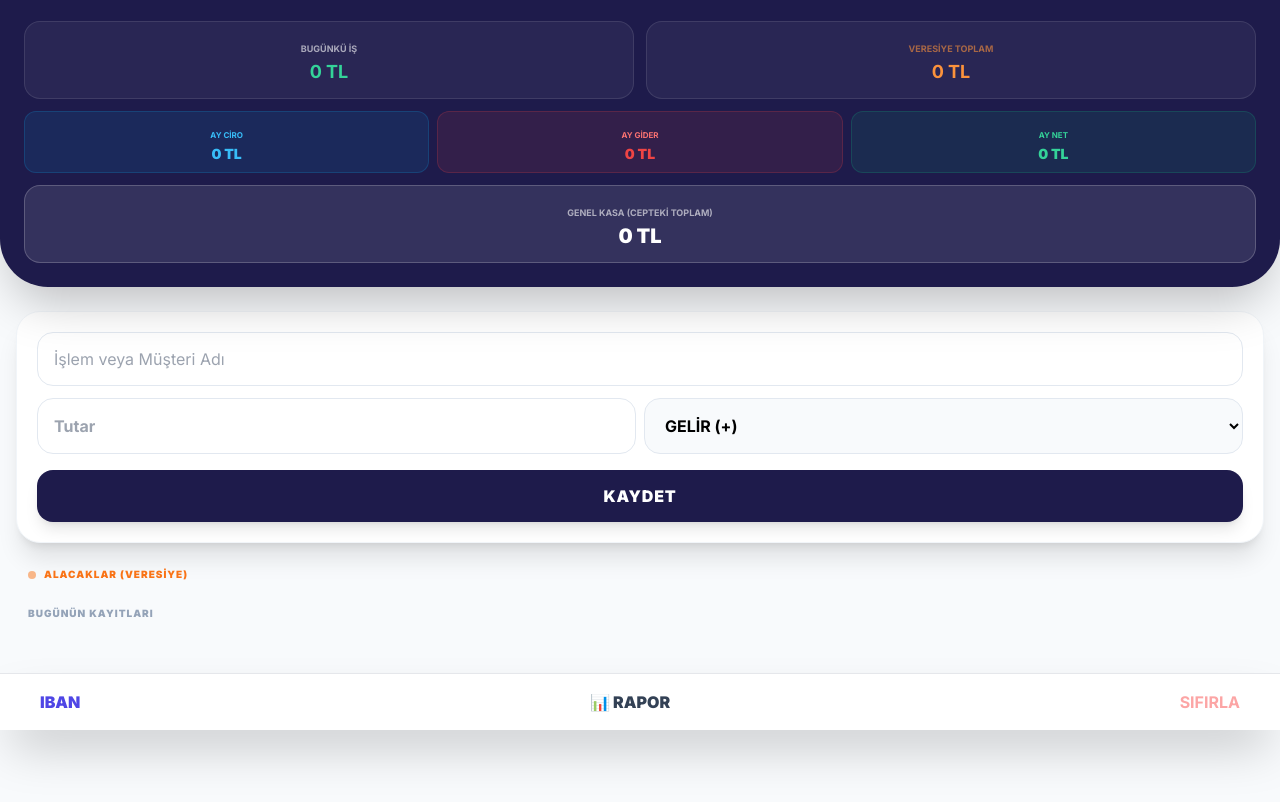
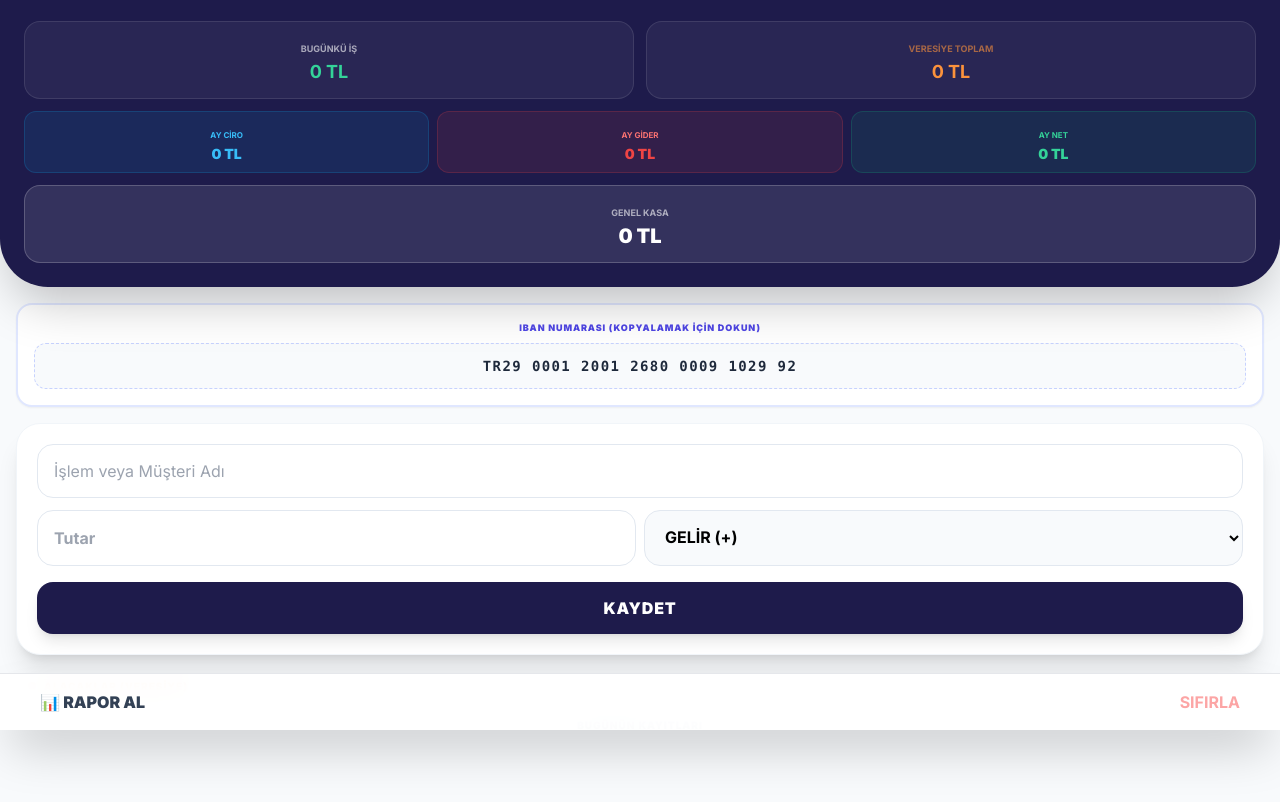
Before and after one commit to ahmt07/Deneme2, a plain HTML site: page index.html in a window 1280 px wide. Shown: the part 70-872 px from the top of the page. Before the commit the page ends 831 px from the top, so only its background shows below. Drawn offline with nearby package versions, Linux system fonts and the light colour scheme.

Commit message:
Update index.html

```diff
--- a/index.html
+++ b/index.html
@@ -3,7 +3,7 @@
 <head>
     <meta charset="UTF-8">
     <meta name="viewport" content="width=device-width, initial-scale=1.0, maximum-scale=1.0, user-scalable=no">
-    <title>Güzeloba Kasa v9</title>
+    <title>Güzeloba Kasa v10</title>
 
     <meta name="apple-mobile-web-app-capable" content="yes">
     <meta name="apple-mobile-web-app-status-bar-style" content="black-translucent">
@@ -56,12 +56,21 @@
         </div>
 
         <div class="bg-white/10 border border-white/20 p-3 rounded-2xl text-center">
-            <span class="text-[9px] font-bold opacity-60 uppercase">Genel Kasa (Cepteki Toplam)</span>
+            <span class="text-[9px] font-bold opacity-60 uppercase">Genel Kasa</span>
             <div id="netKasa" class="text-xl font-black text-white">0 TL</div>
         </div>
     </header>
 
-    <main class="px-4 mt-6 space-y-6">
+    <section class="p-4">
+        <div onclick="copyIBAN()" class="bg-white border-2 border-indigo-100 p-4 rounded-2xl shadow-sm active:bg-indigo-50 transition cursor-pointer">
+            <p class="text-[9px] font-black text-indigo-600 uppercase mb-2 tracking-widest text-center">IBAN NUMARASI (KOPYALAMAK İÇİN DOKUN)</p>
+            <div class="bg-slate-50 p-3 rounded-xl border border-dashed border-indigo-200">
+                <p id="ibanText" class="text-center font-mono font-bold text-slate-800 text-sm tracking-widest break-all uppercase">TR29 0001 2001 2680 0009 1029 92</p>
+            </div>
+        </div>
+    </section>
+
+    <main class="px-4 space-y-6">
         <div id="formContainer" class="bg-white p-5 rounded-3xl shadow-xl border border-slate-100">
             <input id="aciklama" type="text" placeholder="İşlem veya Müşteri Adı" class="w-full p-4 mb-3 border border-slate-200 rounded-2xl outline-none focus:ring-2 focus:ring-indigo-900 text-sm font-medium">
             <div class="flex gap-2 mb-4">
@@ -83,23 +92,23 @@
         </div>
 
         <div>
-            <h3 class="text-[10px] font-black text-slate-400 px-3 mb-3 uppercase tracking-widest">Bugünün Kayıtları</h3>
+            <h3 class="text-[10px] font-black text-slate-400 px-3 mb-3 uppercase tracking-widest text-center">Bugünün Kayıtları</h3>
             <div id="islemListesi" class="space-y-2"></div>
         </div>
     </main>
 
     <div class="fixed bottom-0 left-0 right-0 bg-white/95 backdrop-blur-md border-t p-4 flex justify-between items-center px-10 shadow-2xl z-50">
-        <button onclick="copyIBAN()" class="text-[10px] font-black text-indigo-600 uppercase">IBAN</button>
-        <button onclick="exportData()" class="text-[10px] font-black text-slate-700 uppercase">📊 RAPOR</button>
+        <button onclick="exportData()" class="text-xs font-black text-slate-700 uppercase">📊 RAPOR AL</button>
         <button onclick="veriyiSifirla()" class="text-[10px] text-red-300 font-bold uppercase">SIFIRLA</button>
     </div>
 
     <script>
-        let islemler = JSON.parse(localStorage.getItem('guzeloba_v9')) || [];
+        let islemler = JSON.parse(localStorage.getItem('guzeloba_v10')) || [];
 
         function copyIBAN() {
-            navigator.clipboard.writeText("Mehmet Soner Eroğlu\nTR29 0001 2001 2680 0009 1029 92");
-            alert("İsim ve IBAN kopyalandı!");
+            const iban = "TR29 0001 2001 2680 0009 1029 92";
+            navigator.clipboard.writeText(iban);
+            alert("IBAN Kopyalandı!");
         }
 
         function islemKaydet() {
@@ -121,7 +130,7 @@
             };
 
             islemler.unshift(veri);
-            localStorage.setItem('guzeloba_v9', JSON.stringify(islemler));
+            localStorage.setItem('guzeloba_v10', JSON.stringify(islemler));
 
             document.getElementById('aciklama').value = '';
             document.getElementById('tutar').value = '';
@@ -137,7 +146,7 @@
                 islemler[index].saat = simdi.getHours().toString().padStart(2, '0') + ":" + simdi.getMinutes().toString().padStart(2, '0');
                 islemler[index].aciklama = "TAHSİLAT: " + islemler[index].aciklama;
 
-                localStorage.setItem('guzeloba_v9', JSON.stringify(islemler));
+                localStorage.setItem('guzeloba_v10', JSON.stringify(islemler));
                 ekraniGuncelle();
             }
         }
@@ -168,7 +177,6 @@
             vListe.innerHTML = '';
 
             islemler.forEach(islem => {
-                // Veresiye
                 if(islem.tip === 'veresiye') {
                     veresiyeToplam += islem.tutar;
                     vListe.innerHTML += `
@@ -184,19 +192,13 @@
                         </div>`;
                 }
 
-                // Kasa Hesaplamaları
                 if(islem.tip !== 'veresiye') {
-                    // Genel Toplamlar
                     if(islem.tip === 'gelir') genelGelir += islem.tutar;
                     if(islem.tip === 'gider') genelGider += islem.tutar;
-
-                    // Aylık Toplamlar
                     if(islem.ay === buAy) {
                         if(islem.tip === 'gelir') aylikBrut += islem.tutar;
                         if(islem.tip === 'gider') aylikGider += islem.tutar;
                     }
-
-                    // Günlük Liste
                     if(islem.tarih === bugunStr) {
                         if(islem.tip === 'gelir') gunlukBrut += islem.tutar;
                         liste.innerHTML += `
@@ -232,12 +234,12 @@
             const blob = new Blob([csv], { type: 'text/csv;charset=utf-8;' });
             const link = document.createElement("a");
             link.href = URL.createObjectURL(blob);
-            link.download = "guzeloba_kasa_v9.csv";
+            link.download = "guzeloba_kasa_v10.csv";
             link.click();
         }
 
         function veriyiSifirla() {
-            if(confirm("UYARI: Tüm veriler silinecek!")) {
+            if(confirm("Tüm veriler silinecek! Onaylıyor musunuz?")) {
                 localStorage.clear();
                 location.reload();
             }
```
